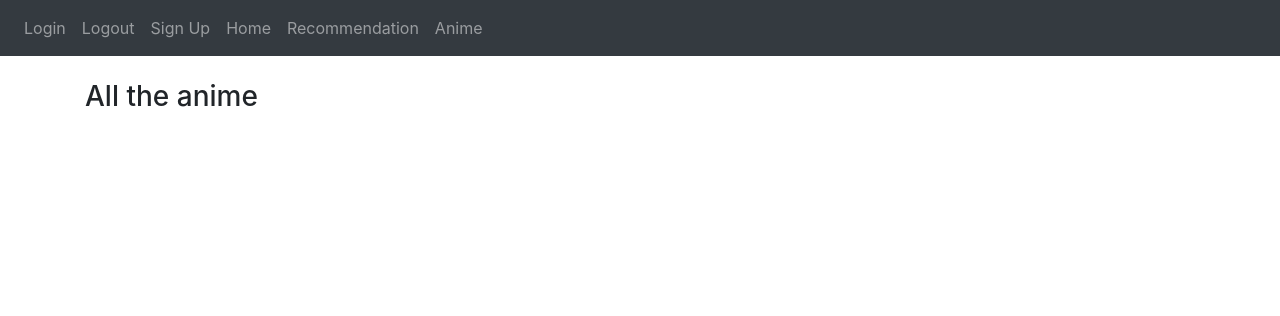
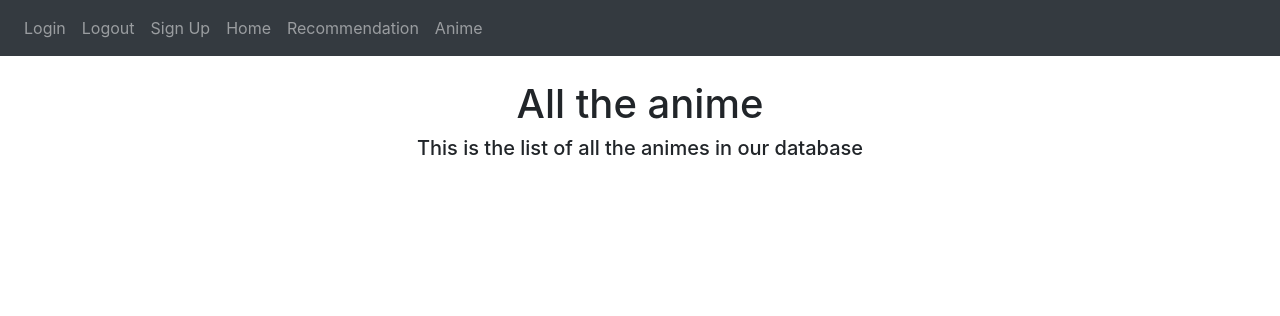
Before and after one commit to clare-lee/Anime-Recommender, a Flask app: page /anime in a window 1280 px wide. Shown: the top 316 px of the page. Run offline with Flask 2, Linux system fonts and the light colour scheme; data that the repository does not hold is empty; some libraries are stand-ins or nearby versions.

Commit message:
minor edits

```diff
--- a/website/templates/anime.html
+++ b/website/templates/anime.html
@@ -2,7 +2,8 @@
 
 {% block content %}
 <br />
-<h3>All the anime</h3>
+<h1 style="text-align:center">All the anime</h1>
+<h5 style="text-align:center">This is the list of all the animes in our database</h5>
 <pre>
     {% for anime in animelist %}
     {{ anime.name }}
--- a/website/templates/home.html
+++ b/website/templates/home.html
@@ -12,7 +12,7 @@
             <th style="text-align:center; font-size: large; padding-bottom: 2%; text-decoration: underline;">Best Movies</th>
             <th style="text-align:center; font-size: large; padding-bottom: 2%; text-decoration: underline;">Best OVAs</th>
         </tr>
-        {% for tvs, mvs, ovs in best_list  %}
+        {% for tvs, mvs, ovs in best_list %}
         <tr>
             <td style="padding-bottom: 10px;" >{{ "- " + tvs}}</td>
             <td>{{ "- " +mvs}}</td>
--- a/website/views.py
+++ b/website/views.py
@@ -80,7 +80,7 @@ def home():     # this function will run whenever we go to route
     ovs = anime_ova.head(10)
     ovs = ovs['name']
 
-    return render_template("home.html",best_list=zip(tvs,mvs,ovs))
+    return render_template("home.html", best_list=zip(tvs,mvs,ovs))
 
 @views.route('/anime')
 def anime_view():
@@ -93,6 +93,7 @@ def recommendation():
 
     return render_template("recommendation.html")
 
+# recommendation
 @views.route('/title_search', methods=['POST'])
 def search():
     engine = create_engine('mysql+pymysql://root@localhost:3306/Recommender')
@@ -105,6 +106,7 @@ def search():
 
     return request.form['anime_title']
 
+# recommendation
 @views.route('/genre_search', methods=['POST'])
 def genre_search():
     genres = []
```
